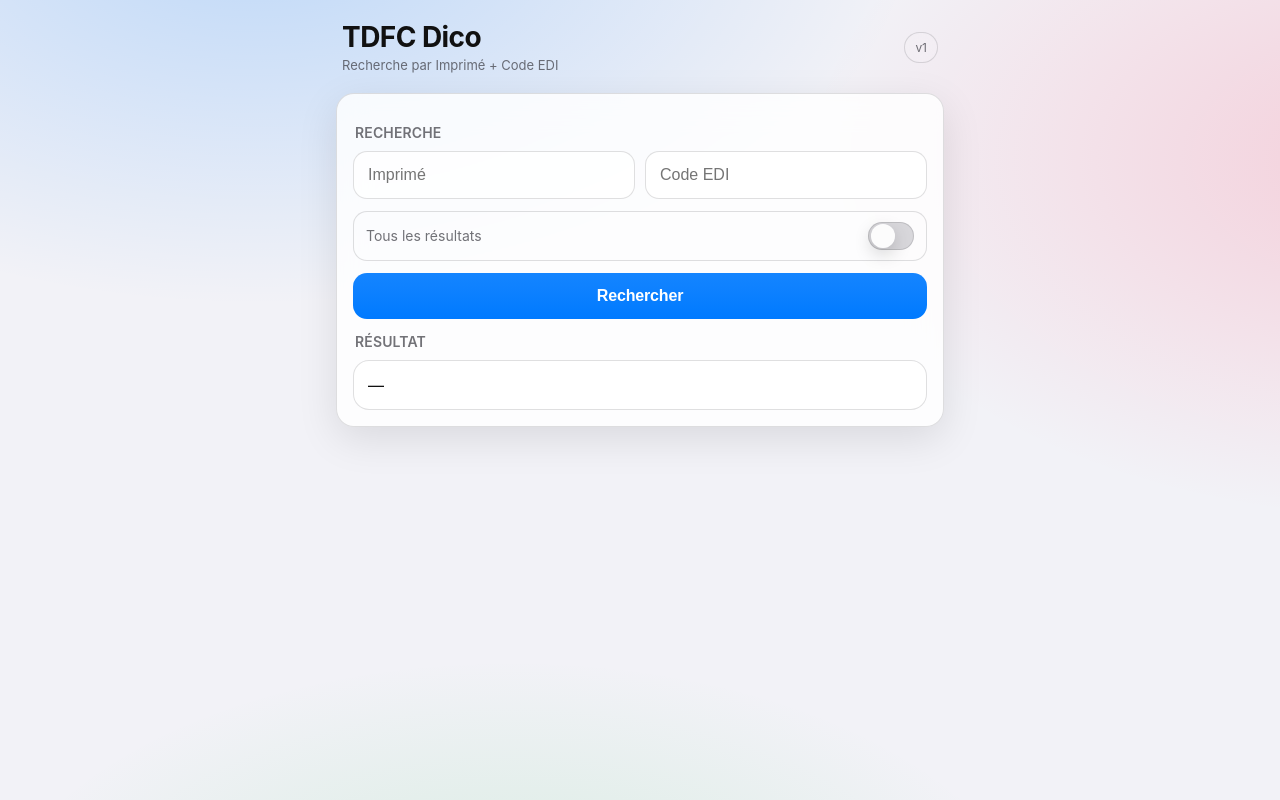
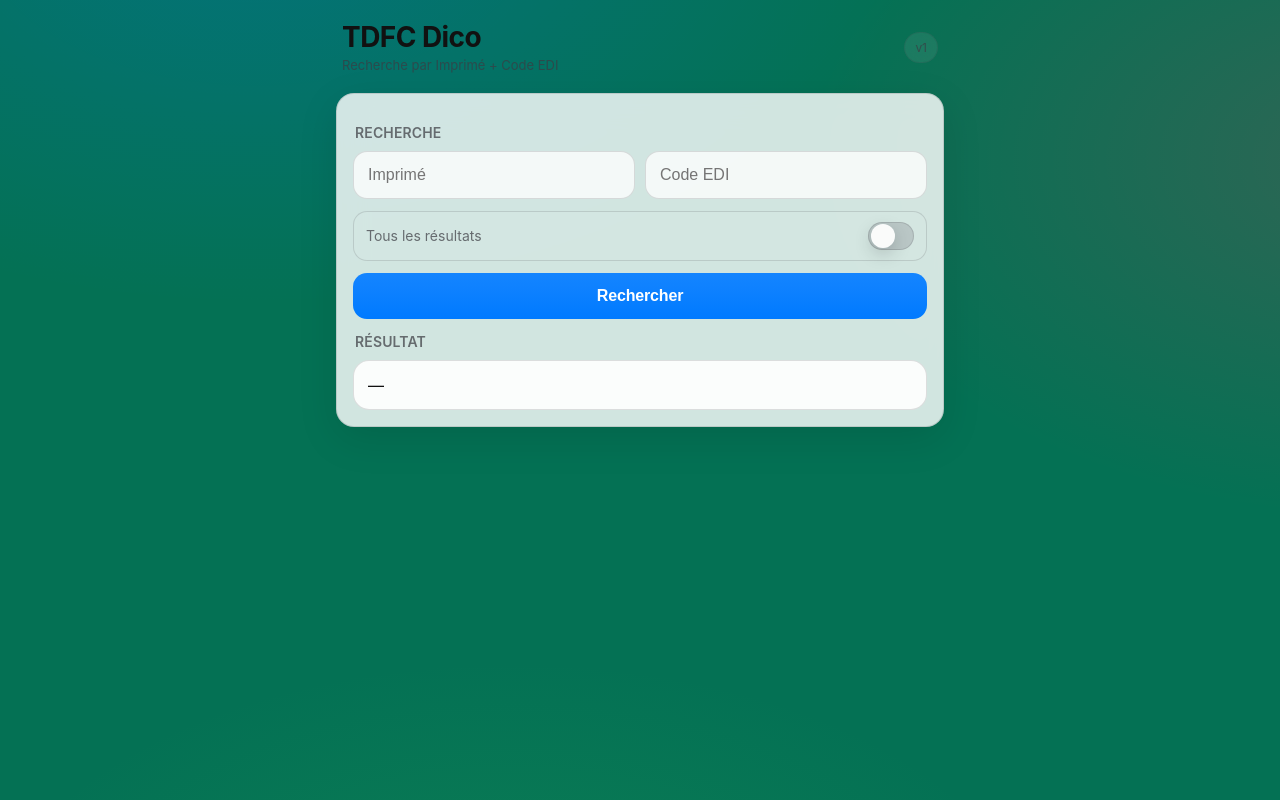
Before and after one commit to trendysoft451/tdfc-web, a FastAPI app: page / in a window 1280 px wide. Run offline with FastAPI, Linux system fonts and the light colour scheme.

Commit message:
Update index.html

```diff
--- a/templates/index.html
+++ b/templates/index.html
@@ -12,7 +12,7 @@
 
   <style>
     :root{
-      --bg: #f2f2f7;
+      --bg: #047154;
       --card: rgba(255,255,255,0.82);
       --text: #111;
       --muted: rgba(60,60,67,0.72);
```
